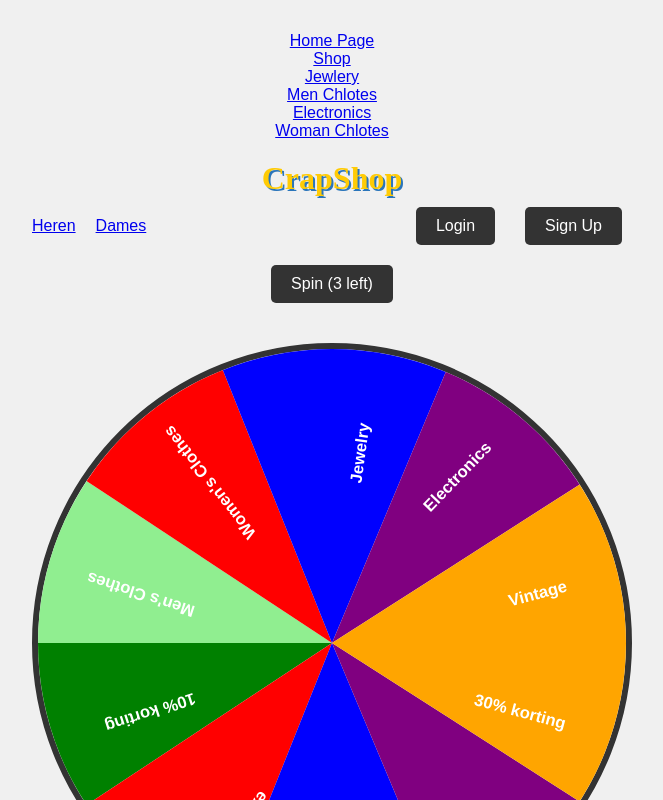
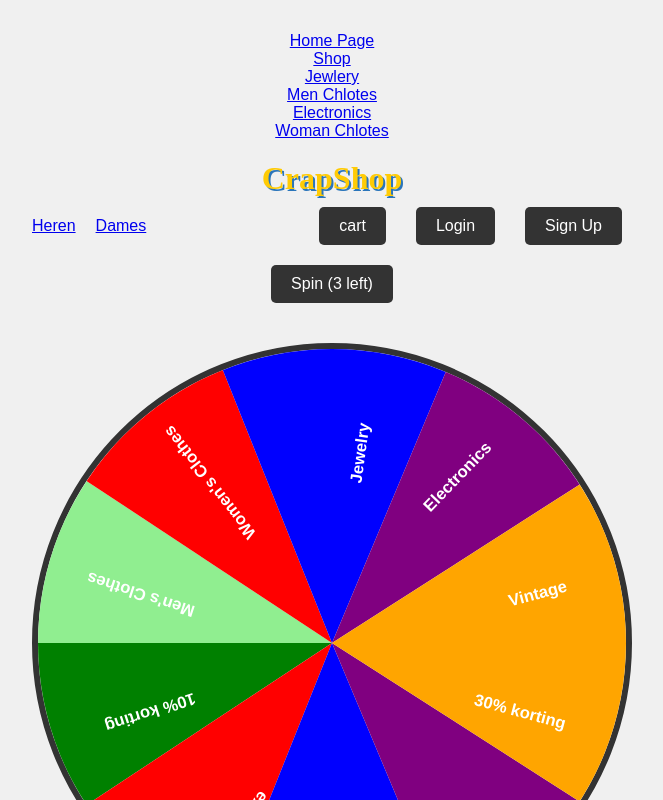
Before and after one commit to pixelPopping/CrapShop-, a React (Vite) app: page / in a window 1280 px wide. Shown: the top 800 px of the page, without its empty margins (308-971 px from the left). Built offline with nearby package versions, Linux system fonts and the light colour scheme; no server answers.

Commit message:
cart button toevoegen en navigate  naar cart pagina

```diff
--- a/src/pages/home/Home.jsx
+++ b/src/pages/home/Home.jsx
@@ -1,7 +1,9 @@
-import { useRef, useState } from "react";
+import {useContext, useRef, useState} from "react";
 import "./Home.css";
 import Wheelspin from "../../components/ui/WheelOfFortune";
-
+import {ShoppingCartContext} from "../../components/context/ShoppingCartContext.jsx";
+import ShoppingCart from "../../components/shoppingCart/ShoppingCart.jsx";
+import {useNavigate} from "react-router-dom";
 
 function Home() {
     const [results, setResults] = useState("");
@@ -9,13 +11,17 @@ function Home() {
     const [spinning, setSpinning] = useState(false);
     const [rotation, setRotation] = useState(0);
     const timeoutRef = useRef(null);
+    const navigate = useNavigate();
+    const {product} = useContext(ShoppingCartContext);
+    console.log(product);
+
 
     return (
         <>
             <header>
                 <h1>CrapShop</h1>
             </header>
-
+            {product}
             <nav className="navbar-four">
                 <ul className="nav-links4">
                     <li><a href="/public">Heren</a></li>
@@ -24,6 +30,7 @@ function Home() {
                 <div className="button-container4">
                     <button className="button-primary" type="button">Sign Up</button>
                     <button className="button-secondary" type="button">Login</button>
+                    <button  className="shopping-cart" type="button" onClick={() => navigate('/cart')}>cart</button>
                 </div>
             </nav>
 
```
